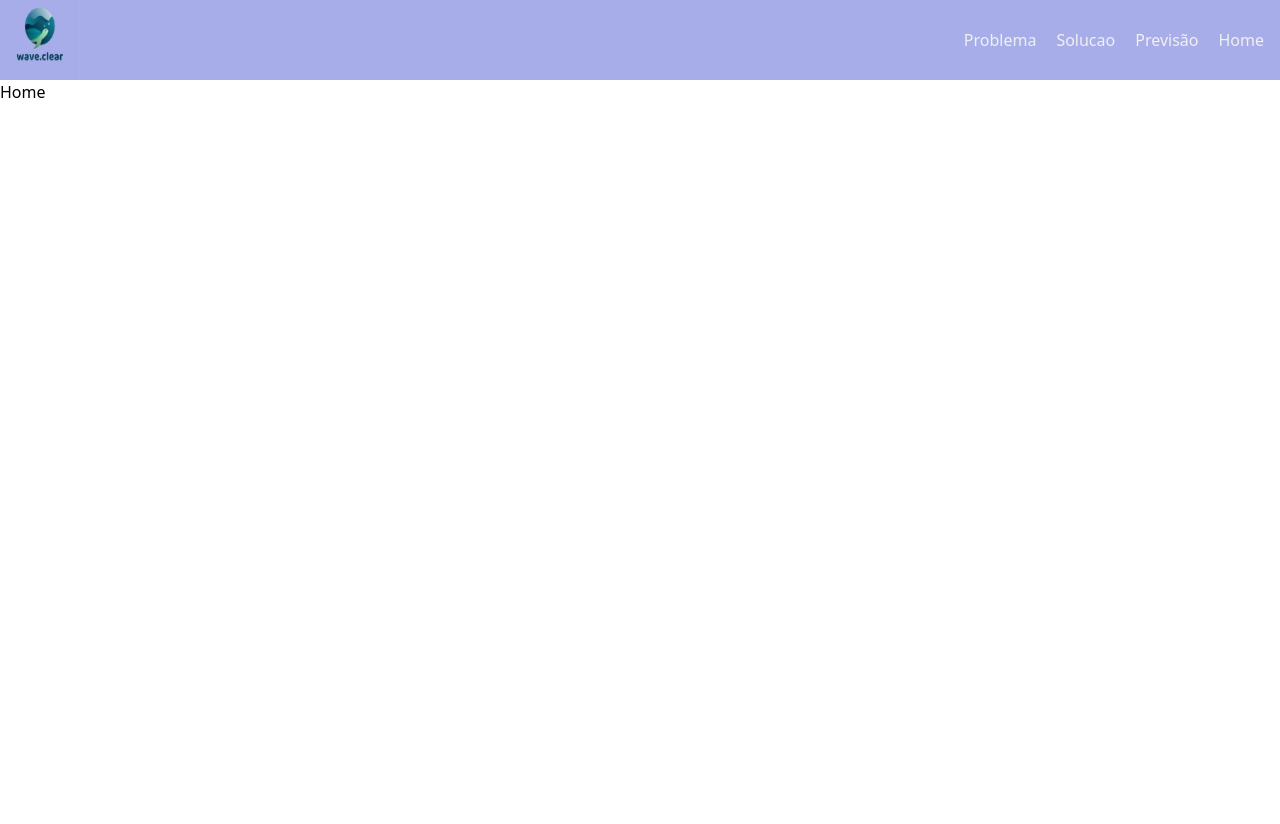
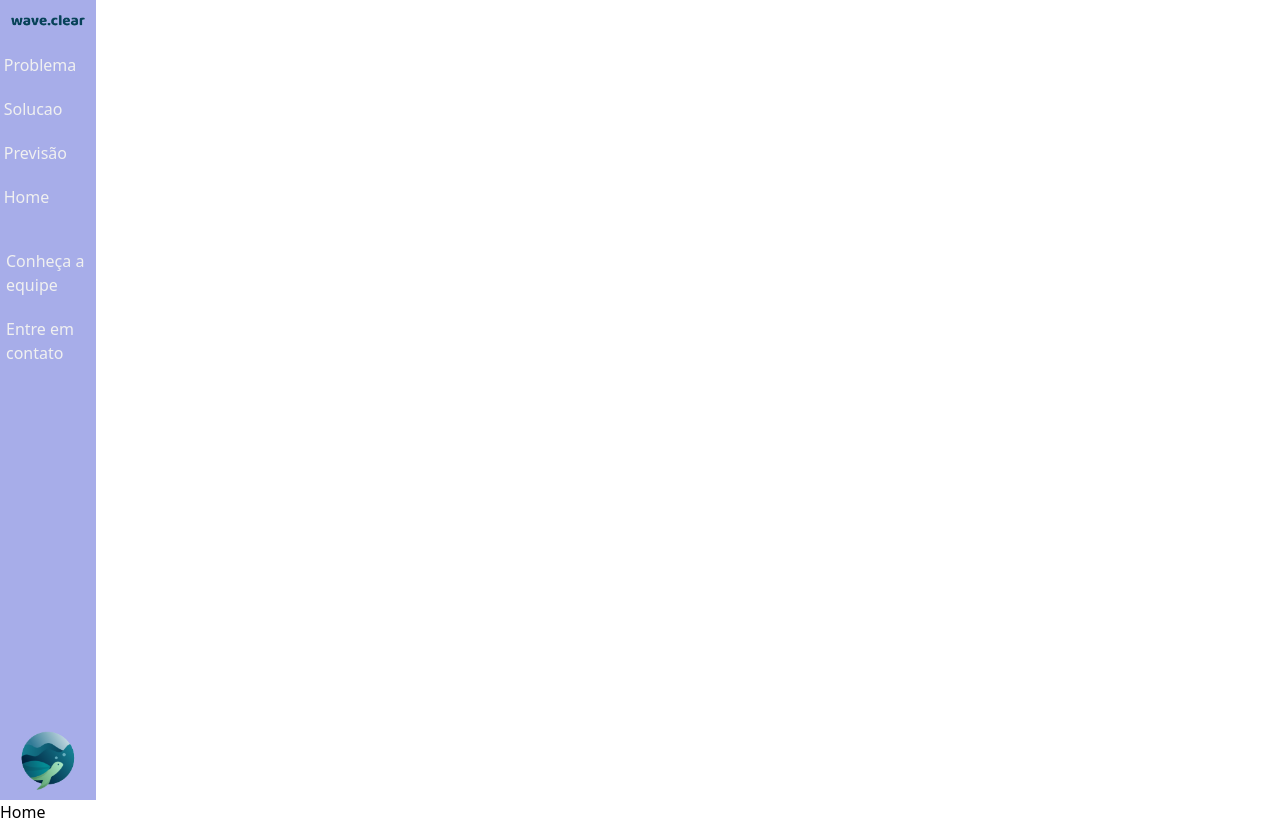
Before and after one commit to rafadagalera/wave.clear, a React app in the folder SITE/waveclear/: page / in a window 1280 px wide. Before the commit the page ends 800 px from the top, so only its background shows below. Built offline with nearby package versions, Linux system fonts and the light colour scheme; the HTML template or start-up script is replaced by a standard one.

Commit message:
add responsive nav

```diff
--- a/SITE/waveclear/src/components/header.jsx
+++ b/SITE/waveclear/src/components/header.jsx
@@ -1,12 +1,22 @@
 import Navbar from "./navbar";
 import fullLogo from '../assets/full-logo.png'
+import logo from '../assets/logo.png'
+import name from '../assets/name.png'
 
 function Header() {
     return (
         <>
-            <div className="flex justify-between items-center bg-nav-bg">
-                <img className="w-20 h-20 " src={fullLogo} alt="logo wave.clear"/>
+            <div className="flex justify-between items-center bg-nav-bg md:flex md:flex-col md:h-screen md:w-24 md:justify-normal md:pb-0 ">
+                <img className="md:hidden w-20 h-20 "
+                src={fullLogo}
+                alt="logo completo wave.clear"/>
+                <img className= "hidden md:flex md:pt-3"
+                src={name}
+                alt="name wave.clear"/>
                 <Navbar />
+                <img className="hidden md:flex md:bottom-0 "
+                src={logo}
+                alt="" />
             </div>
         </>
     );
--- a/SITE/waveclear/src/components/navbar.jsx
+++ b/SITE/waveclear/src/components/navbar.jsx
@@ -3,11 +3,15 @@ import { Link } from 'react-router-dom';
 function Navbar() {
     return (
         <>
-            <ul className='flex gap-5 mr-4 text-primary-white'>
+            <ul className='flex gap-5 mr-4 text-primary-white md:flex md:flex-col md:gap-5 md:mt-5'>
                 <li><Link to='/problema'>Problema</Link></li>
                 <li><Link to='/solucao'>Solucao</Link></li>
                 <li><Link to='/previsao'>Previsão</Link></li>
                 <li><Link to='/'>Home</Link></li>
+            </ul>
+            <ul className='hidden text-primary-white md:flex md:gap-5 md:flex-col md:mt-10 md:pl-[6px] md:h-screen'>
+                <li><Link to='/equipe'>Conheça a equipe</Link></li>
+                <li><Link to='/contato'>Entre em contato</Link></li>
             </ul>
         </>
     );
```
Also changed, not shown: SITE/waveclear/src/assets/name.png (renamed from SITE/waveclear/src/assets/frase.png).
